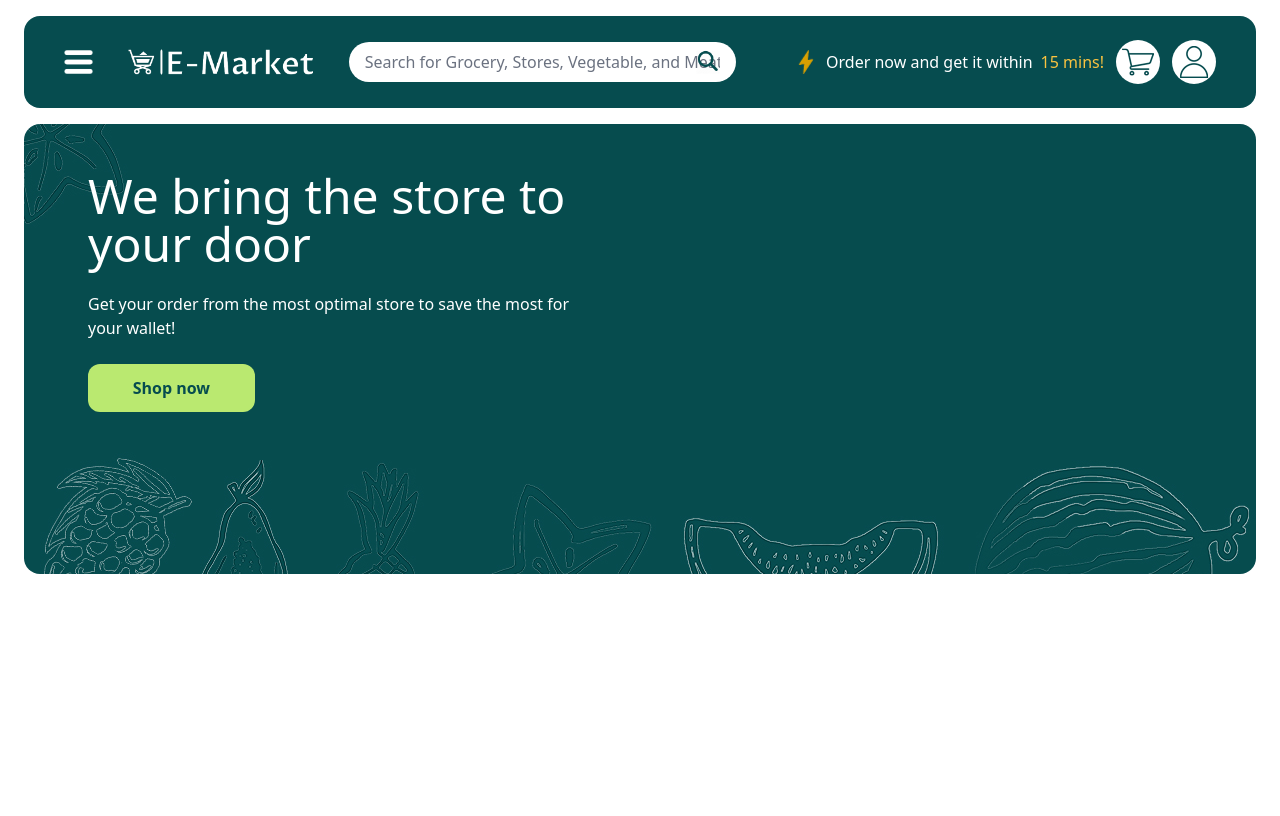
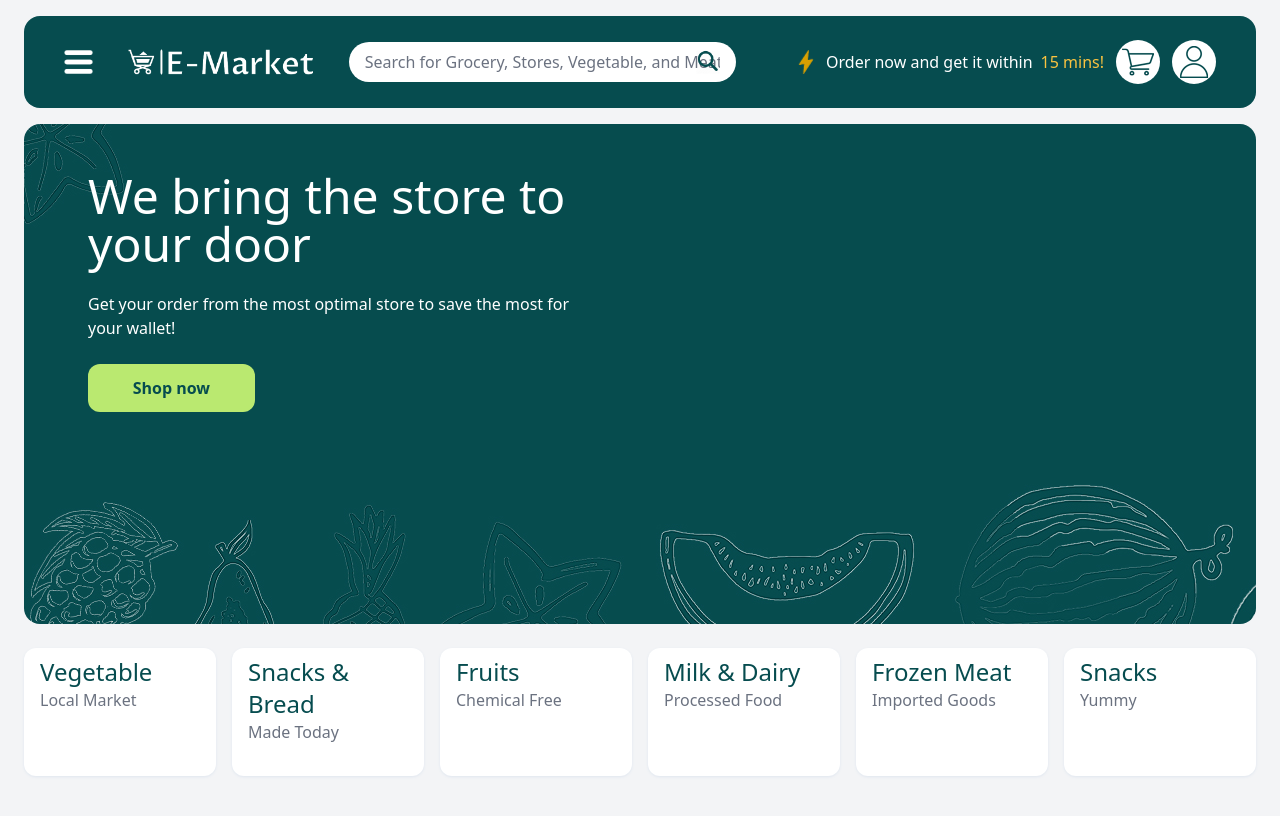
Before and after one commit to Giviko28/Grocery-Shop, a React (Vite) app: page / in a window 1280 px wide. Built offline with nearby package versions, Linux system fonts and the light colour scheme.

Commit message:
Added categories

```diff
--- a/src/Home.jsx
+++ b/src/Home.jsx
@@ -1,11 +1,13 @@
 import {Header} from "./components/Header.jsx";
 import {Banner} from "./components/Banner.jsx";
+import {CategoriesSlider} from "./components/CategoriesSlider.jsx";
 
 export const Home = () => {
   return (
-    <div className='py-4 px-6'>
+    <div className='py-4 px-6 bg-gray-100'>
       <Header/>
       <Banner/>
+      <CategoriesSlider/>
     </div>
   )
 }
--- a/src/components/Banner.jsx
+++ b/src/components/Banner.jsx
@@ -3,7 +3,7 @@ import mainbanner2 from '../assets/mainbanner2.jpg'
 
 export const Banner = () => {
   return (
-    <div className="mt-4 w-full rounded-2xl h-450" style={{backgroundImage: `url(${mainbanner})`}}>
+    <div className="mt-4 w-full rounded-2xl h-500" style={{backgroundImage: `url(${mainbanner2})`}}>
       <div className='w-1/2 px-16 py-12'>
         <div className='space-y-6 text-white lg:w-500 w-96'>
           <h1 className='text-5xl font-medium'>We bring the store to your door</h1>
--- /dev/null
+++ b/src/components/CategoriesSlider.jsx
@@ -0,0 +1,14 @@
+import data from '../data/db.json'
+
+export const CategoriesSlider = () => {
+  return (
+    <div className="grid lg:grid-cols-6 md:grid-cols-3 sm:grid-cols-2 py-6 gap-4">
+      {data.categories && data.categories.map((category, id) => (
+        <div className='bg-white py-2 px-4 h-32 rounded-xl shadow shadow-slate-200' key={id}>
+          <p className="text-2xl text-primary font-medium">{category.name}</p>
+          <p className="text-gray-500">{category.quote}</p>
+        </div>
+      ))}
+    </div>
+  )
+}
--- /dev/null
+++ b/src/components/ItemList.jsx
@@ -0,0 +1,3 @@
+export const ItemList = () => {
+
+}
--- /dev/null
+++ b/src/data/db.json
@@ -0,0 +1,29 @@
+{
+  "categories": [
+    {
+      "name": "Vegetable",
+      "quote": "Local Market"
+    },
+    {
+      "name": "Snacks & Bread",
+      "quote": "Made Today"
+    },
+    {
+      "name": "Fruits",
+      "quote": "Chemical Free"
+    },
+    {
+      "name": "Milk & Dairy",
+      "quote": "Processed Food"
+    },
+    {
+      "name": "Frozen Meat",
+      "quote": "Imported Goods"
+    },
+    {
+      "name": "Snacks",
+      "quote": "Yummy"
+    }
+
+  ]
+}
```
